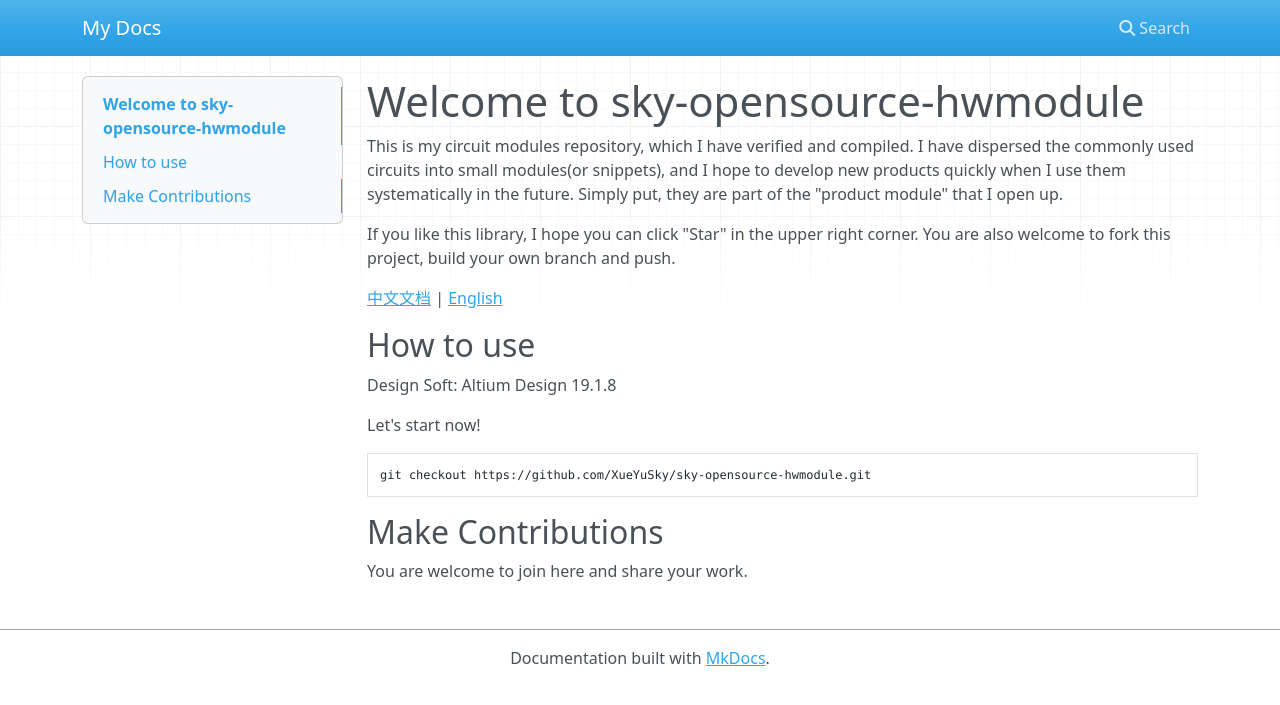
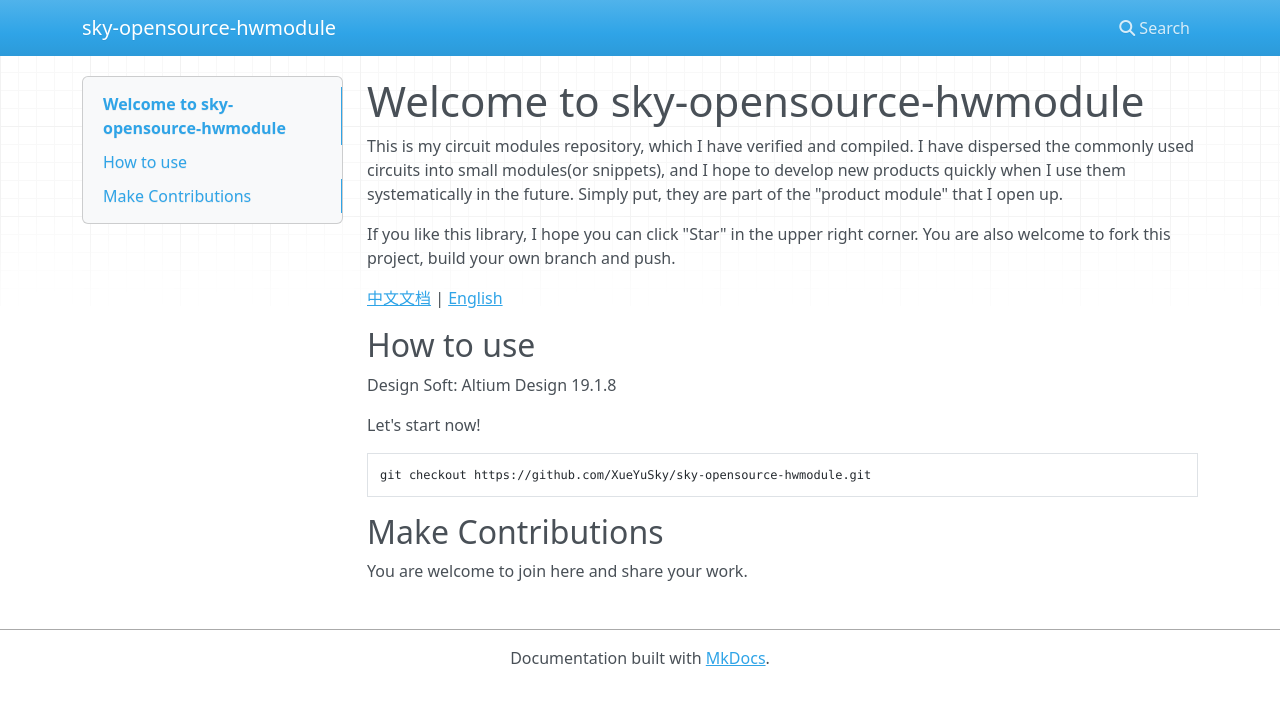
Before and after one commit to XueYuSky/sky-opensource-hwmodule, an MkDocs documentation site: the page built from docs/index.md, in a window 1280 px wide. Shown: the top 705 px of the page. Built offline with MkDocs 1.6.1, drawn with Linux system fonts in a browser that asks for light colours; nearby versions of some CDN libraries.

Commit message:
项目网页-首页标题修改

```diff
--- a/mkdocs.yml
+++ b/mkdocs.yml
@@ -1 +1 @@
-site_name: My Docs
+site_name: sky-opensource-hwmodule
```
